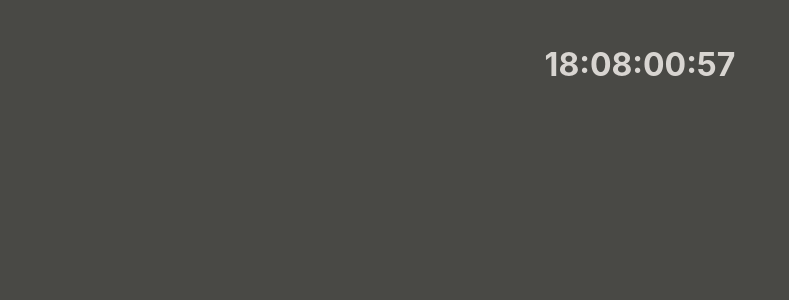
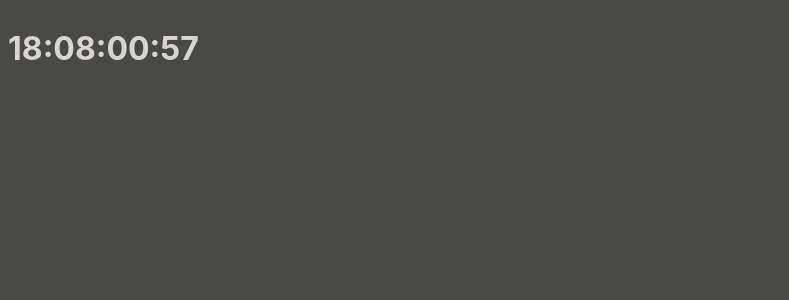
Before and after one commit to raphaelhanneken/countdown, a Svelte app: page / in a window 1280 px wide. Shown: the top 300 px of the page, without its empty margins (0-789 px from the left). Built offline with nearby package versions, Linux system fonts and the light colour scheme.

Commit message:
clean up App component

```diff
--- a/src/components/App.svelte
+++ b/src/components/App.svelte
@@ -1,30 +1,7 @@
 <script lang="ts">
     import Countdown from './Countdown.svelte';
-    export let name: string;
 </script>
 
 <main>
     <Countdown countdownDate={new Date(2021, 0, 27, 0, 0, 0, 0)} />
 </main>
-
-<style>
-    main {
-        text-align: center;
-        padding: 1em;
-        max-width: 240px;
-        margin: 0 auto;
-    }
-
-    h1 {
-        color: #ff3e00;
-        text-transform: uppercase;
-        font-size: 4em;
-        font-weight: 100;
-    }
-
-    @media (min-width: 640px) {
-        main {
-            max-width: none;
-        }
-    }
-</style>
```
